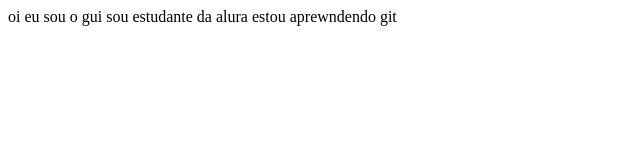
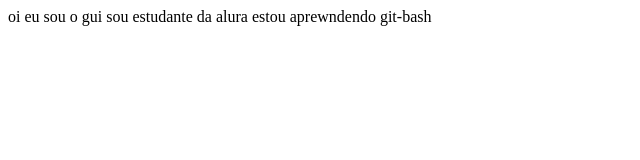
Before and after one commit to Guiziin227/git-alura, a plain HTML site: page index.html in a window 1280 px wide. Shown: the full height of the page, 0-640 px from the left. Drawn offline with Linux system fonts and the light colour scheme.

Commit message:
novo nome

```diff
--- a/index.html
+++ b/index.html
@@ -9,6 +9,6 @@
 <body>
     oi eu sou o gui
     sou estudante da alura
-    estou aprewndendo git
+    estou aprewndendo git-bash
 </body>
 </html>
```
